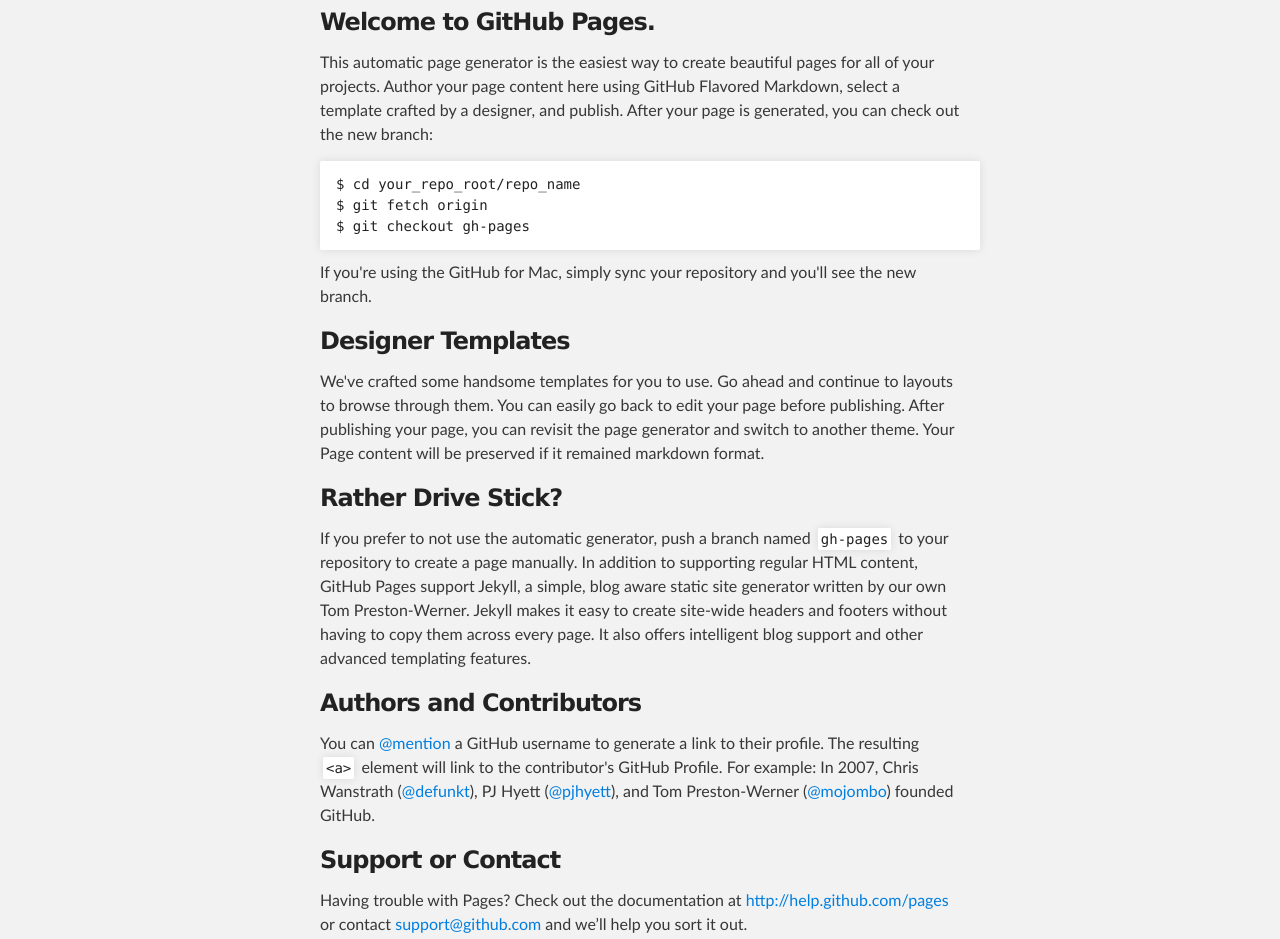
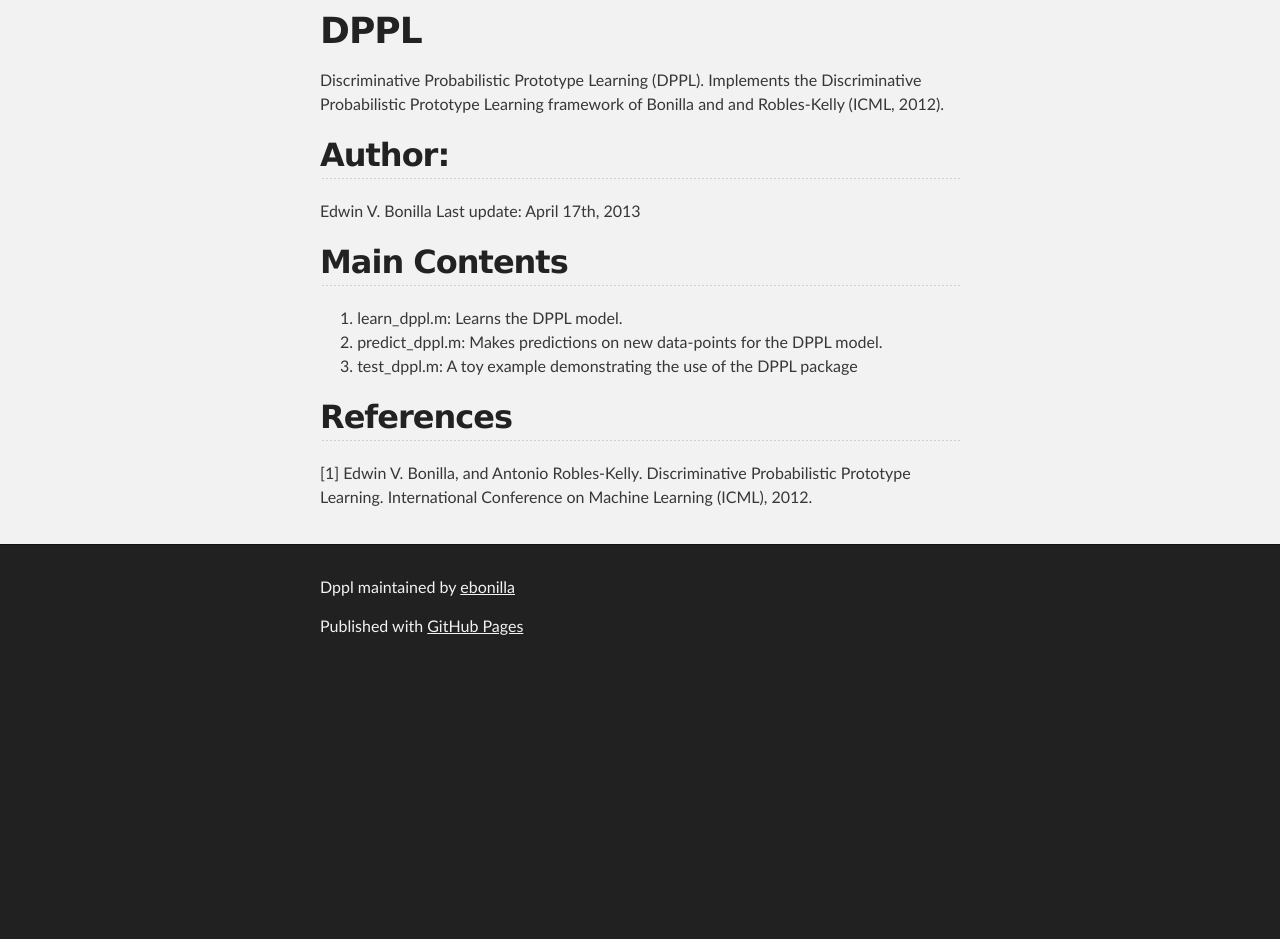
Before and after one commit to ebonilla/dppl, a plain HTML site: page index.html in a window 1280 px wide. Shown: the part 256-1195 px from the top of the page. After the commit the page ends 929 px from the top, so only its background shows below. Drawn offline with Linux system fonts and the light colour scheme.

```diff
--- a/index.html
+++ b/index.html
@@ -31,37 +31,33 @@
     <!-- MAIN CONTENT -->
     <div id="main_content_wrap" class="outer">
       <section id="main_content" class="inner">
-        <h3>
-<a id="welcome-to-github-pages" class="anchor" href="#welcome-to-github-pages" aria-hidden="true"><span class="octicon octicon-link"></span></a>Welcome to GitHub Pages.</h3>
+        <h1>
+<a id="dppl" class="anchor" href="#dppl" aria-hidden="true"><span class="octicon octicon-link"></span></a>DPPL</h1>
 
-<p>This automatic page generator is the easiest way to create beautiful pages for all of your projects. Author your page content here using GitHub Flavored Markdown, select a template crafted by a designer, and publish. After your page is generated, you can check out the new branch:</p>
+<p>Discriminative Probabilistic Prototype Learning (DPPL).
+Implements the Discriminative Probabilistic Prototype Learning framework of Bonilla and and Robles-Kelly (ICML, 2012).</p>
 
-<pre><code>$ cd your_repo_root/repo_name
-$ git fetch origin
-$ git checkout gh-pages
-</code></pre>
+<h2>
+<a id="author-" class="anchor" href="#author-" aria-hidden="true"><span class="octicon octicon-link"></span></a>Author: </h2>
 
-<p>If you're using the GitHub for Mac, simply sync your repository and you'll see the new branch.</p>
+<p>Edwin V. Bonilla
+Last update: April 17th, 2013</p>
 
-<h3>
-<a id="designer-templates" class="anchor" href="#designer-templates" aria-hidden="true"><span class="octicon octicon-link"></span></a>Designer Templates</h3>
+<h2>
+<a id="main-contents" class="anchor" href="#main-contents" aria-hidden="true"><span class="octicon octicon-link"></span></a>Main Contents</h2>
 
-<p>We've crafted some handsome templates for you to use. Go ahead and continue to layouts to browse through them. You can easily go back to edit your page before publishing. After publishing your page, you can revisit the page generator and switch to another theme. Your Page content will be preserved if it remained markdown format.</p>
+<ol>
+<li>learn_dppl.m: Learns the DPPL model.</li>
+<li>predict_dppl.m:  Makes predictions on new data-points for the DPPL model.</li>
+<li>test_dppl.m: A toy example demonstrating the use of the DPPL package</li>
+</ol>
 
-<h3>
-<a id="rather-drive-stick" class="anchor" href="#rather-drive-stick" aria-hidden="true"><span class="octicon octicon-link"></span></a>Rather Drive Stick?</h3>
+<h2>
+<a id="references" class="anchor" href="#references" aria-hidden="true"><span class="octicon octicon-link"></span></a>References</h2>
 
-<p>If you prefer to not use the automatic generator, push a branch named <code>gh-pages</code> to your repository to create a page manually. In addition to supporting regular HTML content, GitHub Pages support Jekyll, a simple, blog aware static site generator written by our own Tom Preston-Werner. Jekyll makes it easy to create site-wide headers and footers without having to copy them across every page. It also offers intelligent blog support and other advanced templating features.</p>
-
-<h3>
-<a id="authors-and-contributors" class="anchor" href="#authors-and-contributors" aria-hidden="true"><span class="octicon octicon-link"></span></a>Authors and Contributors</h3>
-
-<p>You can <a href="https://github.com/blog/821" class="user-mention">@mention</a> a GitHub username to generate a link to their profile. The resulting <code>&lt;a&gt;</code> element will link to the contributor's GitHub Profile. For example: In 2007, Chris Wanstrath (<a href="https://github.com/defunkt" class="user-mention">@defunkt</a>), PJ Hyett (<a href="https://github.com/pjhyett" class="user-mention">@pjhyett</a>), and Tom Preston-Werner (<a href="https://github.com/mojombo" class="user-mention">@mojombo</a>) founded GitHub.</p>
-
-<h3>
-<a id="support-or-contact" class="anchor" href="#support-or-contact" aria-hidden="true"><span class="octicon octicon-link"></span></a>Support or Contact</h3>
-
-<p>Having trouble with Pages? Check out the documentation at <a href="http://help.github.com/pages">http://help.github.com/pages</a> or contact <a href="mailto:support@github.com">support@github.com</a> and we’ll help you sort it out.</p>
+<p>[1] Edwin V. Bonilla,  and Antonio Robles-Kelly.
+Discriminative Probabilistic Prototype Learning.
+International Conference on Machine Learning (ICML), 2012.</p>
       </section>
     </div>
 
```
Also changed, not shown: params.json (+1 -1 lines).
